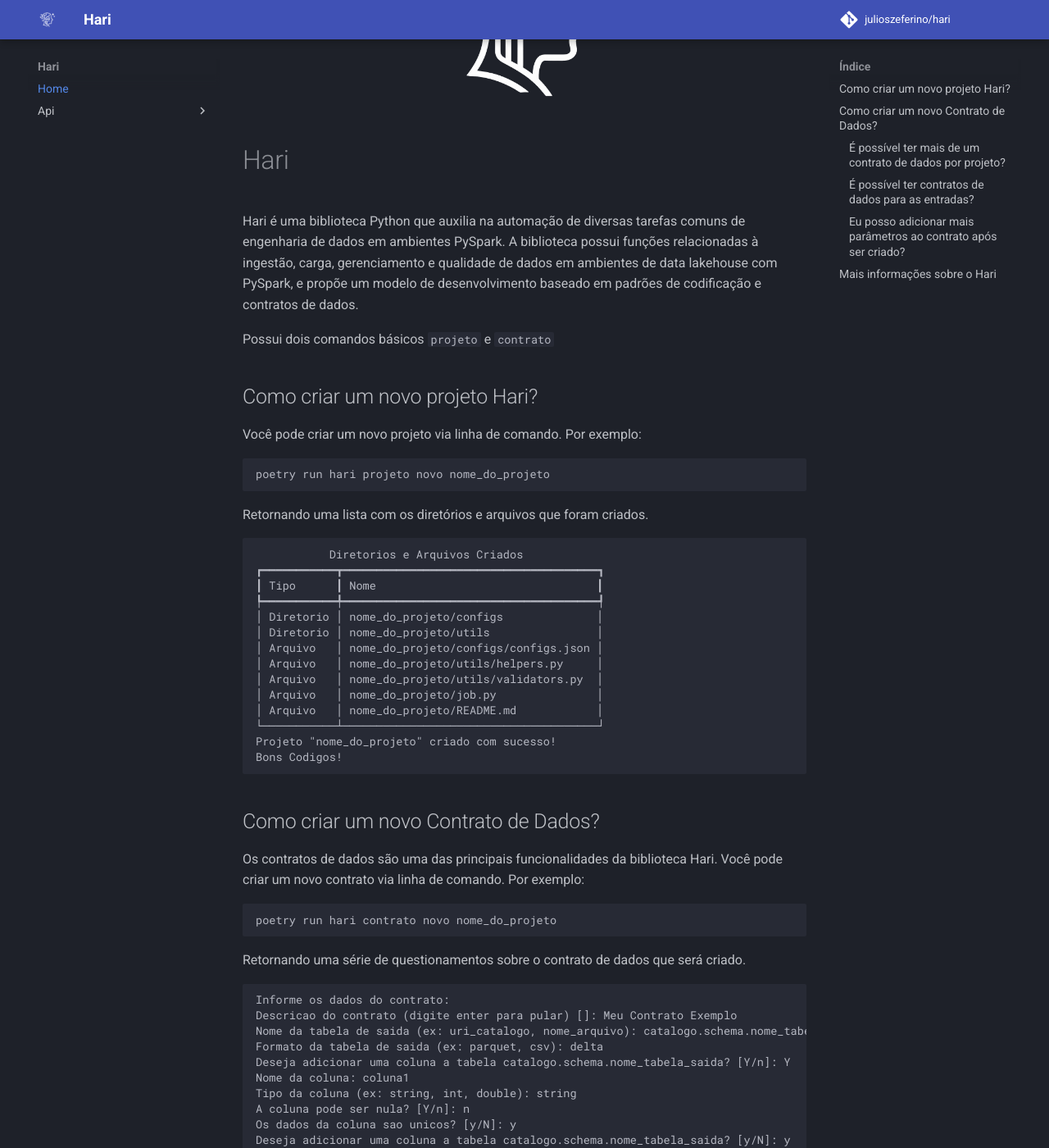
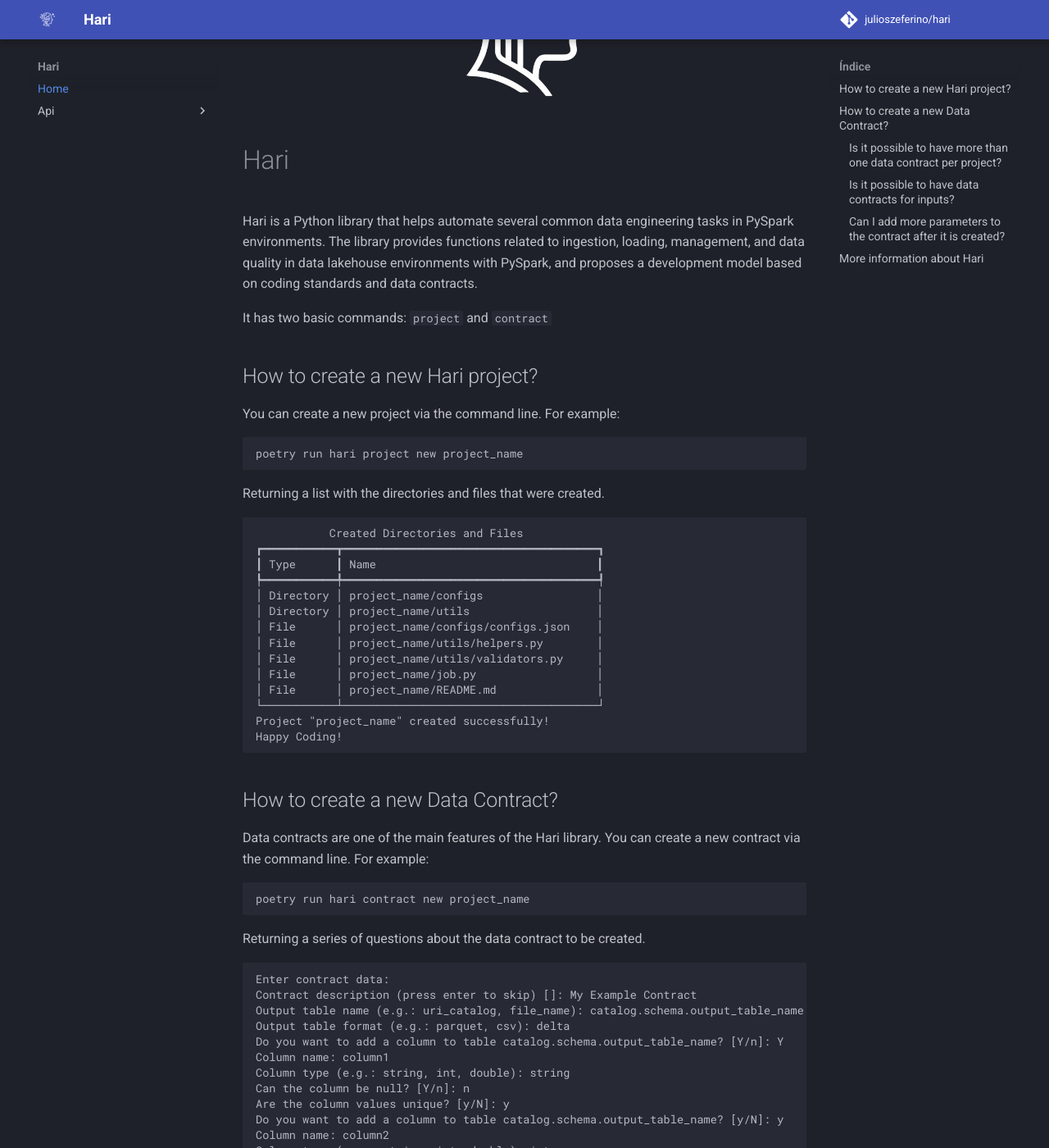
Before and after one commit to julioszeferino/hari, an MkDocs documentation site: the page built from docs/index.md, in a window 1280 px wide and 1400 px high, scrolled down 255 px. Shown: the whole window at 82% size. Built offline with MkDocs 1.6.1 and Material for MkDocs 9.7.7, drawn with Linux system fonts in a browser that asks for light colours; comment, search, counter and statistics services are not loaded; some of the changed text lies outside the part shown.

Commit message:
<refactor> Fix docs to en-US

````diff
--- a/docs/index.md
+++ b/docs/index.md
@@ -1,119 +1,119 @@
-![logo_do_projeto](assets/logo.png){ width="300" .center }
+![project_logo](assets/logo.png){ width="300" .center }
 # Hari
-Hari é uma biblioteca Python que auxilia na automação de diversas tarefas comuns de engenharia de dados em ambientes PySpark. A biblioteca possui funções relacionadas à ingestão, carga, gerenciamento e qualidade de dados em ambientes de data lakehouse com PySpark, e propõe um modelo de desenvolvimento baseado em padrões de codificação e contratos de dados.
+Hari is a Python library that helps automate several common data engineering tasks in PySpark environments. The library provides functions related to ingestion, loading, management, and data quality in data lakehouse environments with PySpark, and proposes a development model based on coding standards and data contracts.
 
-Possui dois comandos básicos `projeto` e `contrato`
+It has two basic commands: `project` and `contract`
 
-## Como criar um novo projeto Hari?
-Você pode criar um novo projeto via linha de comando. Por exemplo:
+## How to create a new Hari project?
+You can create a new project via the command line. For example:
 ```bash
-poetry run hari projeto novo nome_do_projeto
+poetry run hari project new project_name
 ```
-Retornando uma lista com os diretórios e arquivos que foram criados.
+Returning a list with the directories and files that were created.
 
 ```
-           Diretorios e Arquivos Criados
+           Created Directories and Files
 ┏━━━━━━━━━━━┳━━━━━━━━━━━━━━━━━━━━━━━━━━━━━━━━━━━━━━┓
-┃ Tipo      ┃ Nome                                 ┃
+┃ Type      ┃ Name                                 ┃
 ┡━━━━━━━━━━━╇━━━━━━━━━━━━━━━━━━━━━━━━━━━━━━━━━━━━━━┩
-│ Diretorio │ nome_do_projeto/configs              │
-│ Diretorio │ nome_do_projeto/utils                │
-│ Arquivo   │ nome_do_projeto/configs/configs.json │
-│ Arquivo   │ nome_do_projeto/utils/helpers.py     │
-│ Arquivo   │ nome_do_projeto/utils/validators.py  │
-│ Arquivo   │ nome_do_projeto/job.py               │
-│ Arquivo   │ nome_do_projeto/README.md            │
+│ Directory │ project_name/configs                 │
+│ Directory │ project_name/utils                   │
+│ File      │ project_name/configs/configs.json    │
+│ File      │ project_name/utils/helpers.py        │
+│ File      │ project_name/utils/validators.py     │
+│ File      │ project_name/job.py                  │
+│ File      │ project_name/README.md               │
 └───────────┴──────────────────────────────────────┘
-Projeto "nome_do_projeto" criado com sucesso!
-Bons Codigos!
+Project "project_name" created successfully!
+Happy Coding!
 ```
-## Como criar um novo Contrato de Dados?
-Os contratos de dados são uma das principais funcionalidades da biblioteca Hari. Você pode criar um novo contrato via linha de comando. Por exemplo:
+## How to create a new Data Contract?
+Data contracts are one of the main features of the Hari library. You can create a new contract via the command line. For example:
 ```bash
-poetry run hari contrato novo nome_do_projeto
+poetry run hari contract new project_name
 ```
-Retornando uma série de questionamentos sobre o contrato de dados que será criado.
+Returning a series of questions about the data contract to be created.
 ```bash
-Informe os dados do contrato:
-Descricao do contrato (digite enter para pular) []: Meu Contrato Exemplo
-Nome da tabela de saida (ex: uri_catalogo, nome_arquivo): catalogo.schema.nome_tabela_saida
-Formato da tabela de saida (ex: parquet, csv): delta
-Deseja adicionar uma coluna a tabela catalogo.schema.nome_tabela_saida? [Y/n]: Y
-Nome da coluna: coluna1
-Tipo da coluna (ex: string, int, double): string
-A coluna pode ser nula? [Y/n]: n
-Os dados da coluna sao unicos? [y/N]: y
-Deseja adicionar uma coluna a tabela catalogo.schema.nome_tabela_saida? [y/N]: y
-Nome da coluna: coluna2
-Tipo da coluna (ex: string, int, double): int
-A coluna pode ser nula? [Y/n]: n
-Os dados da coluna sao unicos? [y/N]: n
-Deseja adicionar uma coluna a tabela catalogo.schema.nome_tabela_saida? [y/N]: y
-Nome da coluna: coluna3
-Tipo da coluna (ex: string, int, double): double
-Tamanho da coluna (ex: 10, 20) ou digite enter para pular: 10, 15
-A coluna pode ser nula? [Y/n]: y
-Os dados da coluna sao unicos? [y/N]: n
-Deseja adicionar uma coluna a tabela catalogo.schema.nome_tabela_saida? [y/N]: y
-Nome da coluna: coluna 3
-Tipo da coluna (ex: string, int, double): date
-A coluna pode ser nula? [Y/n]: n
-Os dados da coluna sao unicos? [y/N]: n
-Deseja adicionar uma coluna a tabela catalogo.schema.nome_tabela_saida? [y/N]: n
-Deseja adicionar colunas de particao? [y/N]: y
-Escolha uma coluna para particao (ou pressione Enter para finalizar) [coluna1/coluna2/coluna3/coluna 3] (): coluna2
-Coluna 'coluna2' add como particao.
-Deseja adicionar outra coluna de particao? [y/N]: n
-Colunas selecionadas: coluna2
-Email do owner do contrato (digite enter para pular) []: meu@email.com.br
-Deseja adicionar SLA ao contrato? [y/N]: y
-Frequencia de atualizacao (ex: diaria, semanal, mensal): diaria
-Tolerancia do SLA (ex: 1 hora, 30 minutos): 1 hora
-Processando contrato:
-Salvando contrato:
+Enter contract data:
+Contract description (press enter to skip) []: My Example Contract
+Output table name (e.g.: uri_catalog, file_name): catalog.schema.output_table_name
+Output table format (e.g.: parquet, csv): delta
+Do you want to add a column to table catalog.schema.output_table_name? [Y/n]: Y
+Column name: column1
+Column type (e.g.: string, int, double): string
+Can the column be null? [Y/n]: n
+Are the column values unique? [y/N]: y
+Do you want to add a column to table catalog.schema.output_table_name? [y/N]: y
+Column name: column2
+Column type (e.g.: string, int, double): int
+Can the column be null? [Y/n]: n
+Are the column values unique? [y/N]: n
+Do you want to add a column to table catalog.schema.output_table_name? [y/N]: y
+Column name: column3
+Column type (e.g.: string, int, double): double
+Column size (e.g.: 10, 20) or press enter to skip: 10, 15
+Can the column be null? [Y/n]: y
+Are the column values unique? [y/N]: n
+Do you want to add a column to table catalog.schema.output_table_name? [y/N]: y
+Column name: column 3
+Column type (e.g.: string, int, double): date
+Can the column be null? [Y/n]: n
+Are the column values unique? [y/N]: n
+Do you want to add a column to table catalog.schema.output_table_name? [y/N]: n
+Do you want to add partition columns? [y/N]: y
+Choose a column for partitioning (or press Enter to finish) [column1/column2/column3/column 3] (): column2
+Column 'column2' added as partition.
+Do you want to add another partition column? [y/N]: n
+Selected columns: column2
+Contract owner email (press enter to skip) []: my@email.com
+Do you want to add SLA to the contract? [y/N]: y
+Update frequency (e.g.: daily, weekly, monthly): daily
+SLA tolerance (e.g.: 1 hour, 30 minutes): 1 hour
+Processing contract:
+Saving contract:
 ```
-Por fim, será criado um arquivo com o modelo abaixo:
+Finally, a file will be created with the following model:
 ```yaml
-versao: 1.0.0
-data_criacao: '2025-08-03 14:42:40'
-nome: nome_do_projeto
-descricao: Meu Contrato Exemplo
-owner_email: meu@email.com.br
-tabela_saida:
-  nome: catalogo.schema.nome_tabela_saida
-  formato: delta
-  particao: null
+version: 1.0.0
+creation_date: '2025-08-03 14:42:40'
+name: project_name
+description: My Example Contract
+owner_email: my@email.com
+output_table:
+  name: catalog.schema.output_table_name
+  format: delta
+  partition: null
   path: null
-  colunas:
-  - nome: coluna1
-    tipo: string
-    eh_nulo: false
-    eh_unico: true
-  - nome: coluna2
-    tipo: int
-    eh_nulo: false
-    eh_unico: false
-  - nome: coluna3
-    tipo: double
-    precisao: 10, 15
-    eh_nulo: true
-    eh_unico: false
-  - nome: coluna 3
-    tipo: date
-    eh_nulo: false
-    eh_unico: false
+  columns:
+  - name: column1
+    type: string
+    is_nullable: false
+    is_unique: true
+  - name: column2
+    type: int
+    is_nullable: false
+    is_unique: false
+  - name: column3
+    type: double
+    precision: 10, 15
+    is_nullable: true
+    is_unique: false
+  - name: column 3
+    type: date
+    is_nullable: false
+    is_unique: false
 ```
-### É possível ter mais de um contrato de dados por projeto?
-Sim. A ideia é que você crie 1 contrato de dados para cada saída que o seu projeto vá gerar.
+### Is it possible to have more than one data contract per project?
+Yes. The idea is that you create one data contract for each output your project will generate.
 
-### É possível ter contratos de dados para as entradas?
-Sim. Contudo, recomendo que avalie se vale realmente a pena criar contratos para as entradas. Prefira criá-los em situações de grande complexidade onde uma alteração inesperada nas entradas seria prejudicial para o processo.
+### Is it possible to have data contracts for inputs?
+Yes. However, I recommend evaluating whether it is really worth creating contracts for inputs. Prefer to create them in situations of great complexity where an unexpected change in the inputs would be detrimental to the process.
 
-### Eu posso adicionar mais parâmetros ao contrato após ser criado?
-Sim. Infelizmente isso ainda não foi implementado via CLI. Mas você pode editar o conteúdo do arquivo manualmente. Para que não haja incompatibilidade com as novas funcionalidades que serão lançadas recomendo que mantenha ao menos os parâmetros padrão, mas fique livre para adicionar o que achar necessário.
+### Can I add more parameters to the contract after it is created?
+Yes. Unfortunately, this has not yet been implemented via CLI. But you can edit the file content manually. To avoid incompatibility with new features that will be released, I recommend keeping at least the standard parameters, but feel free to add whatever you find necessary.
 
-## Mais informações sobre o Hari
-Para descobrir outras opções, você pode utilizar a flag `--help`
+## More information about Hari
+To discover other options, you can use the `--help` flag
 ```bash
 poetry run hari --help
 ```
@@ -126,8 +126,8 @@
 │ --help                        Show this message and exit.                                                                                                                                                                                                                                                 │
 ╰───────────────────────────────────────────────────────────────────────────────────────────────────────────────────────────────────────────────────────────────────────────────────────────────────────────────────────────────────────────────────────────────────────────────────────────────────────────╯
 ╭─ Commands ────────────────────────────────────────────────────────────────────────────────────────────────────────────────────────────────────────────────────────────────────────────────────────────────────────────────────────────────────────────────────────────────────────────────────────────────╮
-│ projeto    Gerencia projetos Hari                                                                                                                                                                                                                                                                         │
-│ contrato   Gerencia contratos Hari                                                                                                                                                                                                                                                                        │
+│ project    Manage Hari projects                                                                                                                                                                                                                                                                           │
+│ contract   Manage Hari contracts                                                                                                                                                                                                                                                                          │
 ╰───────────────────────────────────────────────────────────────────────────────────────────────────────────────────────────────────────────────────────────────────────────────────────────────────────────────────────────────────────────────────────────────────────────────────────────────────────────╯
 
 ```
````
Also changed, not shown: 1 other file.
